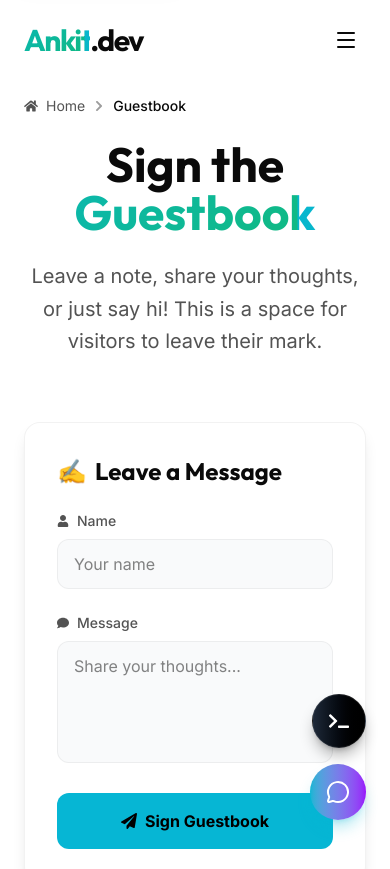
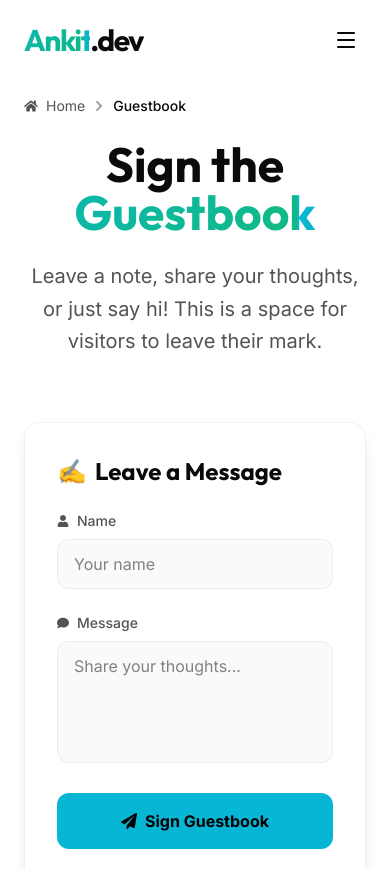
Before and after one commit to AnkitSharma745/portfolio, a Next.js app: page /guestbook in a window 390 px wide. Shown: the top 869 px of the page. Built offline with nearby package versions, Linux system fonts and the light colour scheme.

Commit message:
feat: implement command palette and chat widget visible only for 1024px screens and hide them for smaller screens

```diff
--- a/src/components/ChatWidget/ChatWidget.tsx
+++ b/src/components/ChatWidget/ChatWidget.tsx
@@ -196,7 +196,7 @@ export default function ChatWidget() {
         whileHover={{ scale: 1.1 }}
         whileTap={{ scale: 0.9 }}
         onClick={toggleChat}
-        className="fixed bottom-6 right-6 z-50 p-4 rounded-full bg-gradient-to-r from-primary to-purple-600 text-white shadow-lg shadow-primary/30 hover:shadow-primary/50 transition-shadow"
+        className="hidden lg:flex fixed bottom-6 right-6 z-50 p-4 rounded-full bg-gradient-to-r from-primary to-purple-600 text-white shadow-lg shadow-primary/30 hover:shadow-primary/50 transition-shadow items-center justify-center"
       >
         {isChatOpen ? <X size={24} /> : <MessageCircle size={24} />}
       </motion.button>
@@ -209,7 +209,7 @@ export default function ChatWidget() {
             animate={{ opacity: 1, y: 0, scale: 1 }}
             exit={{ opacity: 0, y: 20, scale: 0.95 }}
             transition={{ duration: 0.2 }}
-            className="fixed bottom-[22%] right-6 z-50 w-[350px] md:w-[400px] h-[500px] flex flex-col rounded-2xl overflow-hidden glass-card border border-white/20 shadow-2xl"
+            className="hidden lg:flex flex-col fixed bottom-[22%] right-6 z-50 w-[350px] md:w-[400px] h-[500px] rounded-2xl overflow-hidden glass-card border border-white/20 shadow-2xl"
           >
             {/* Header */}
             <div className="p-4 bg-gradient-to-r from-primary/90 to-purple-600/90 backdrop-blur-md text-white flex items-center justify-between">
--- a/src/components/CommandPalette.tsx
+++ b/src/components/CommandPalette.tsx
@@ -206,7 +206,7 @@ export default function CommandPalette() {
                 whileHover={{ scale: 1.1 }}
                 whileTap={{ scale: 0.9 }}
                 onClick={toggleCommandPalette}
-                className="fixed bottom-24 right-6 z-50 p-4 rounded-full bg-gradient-to-r from-gray-800 to-black text-white shadow-lg shadow-black/30 hover:shadow-black/50 transition-shadow border border-white/10"
+                className="hidden lg:flex fixed bottom-24 right-6 z-50 p-4 rounded-full bg-gradient-to-r from-gray-800 to-black text-white shadow-lg shadow-black/30 hover:shadow-black/50 transition-shadow border border-white/10 items-center justify-center"
                 title={commandPaletteContent.triggerTitle}
             >
                 <FaTerminal size={20} />
```
